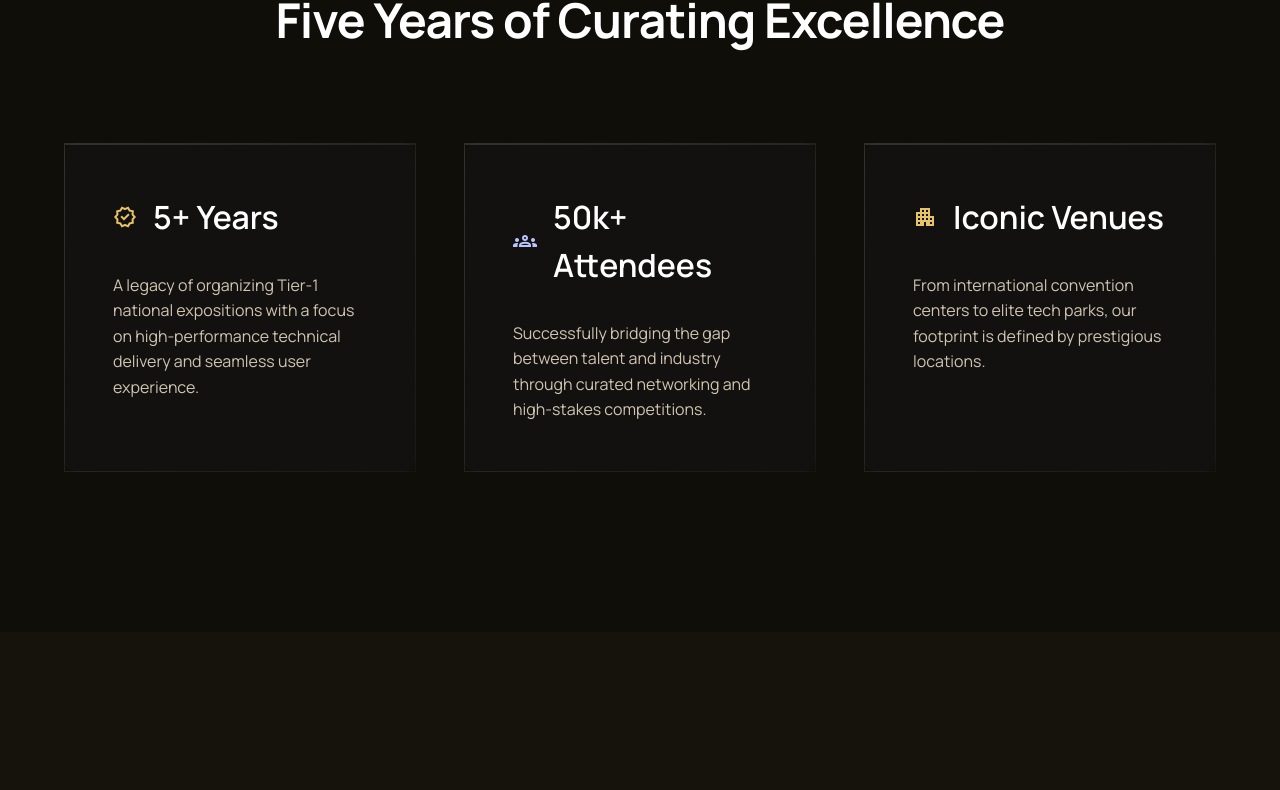
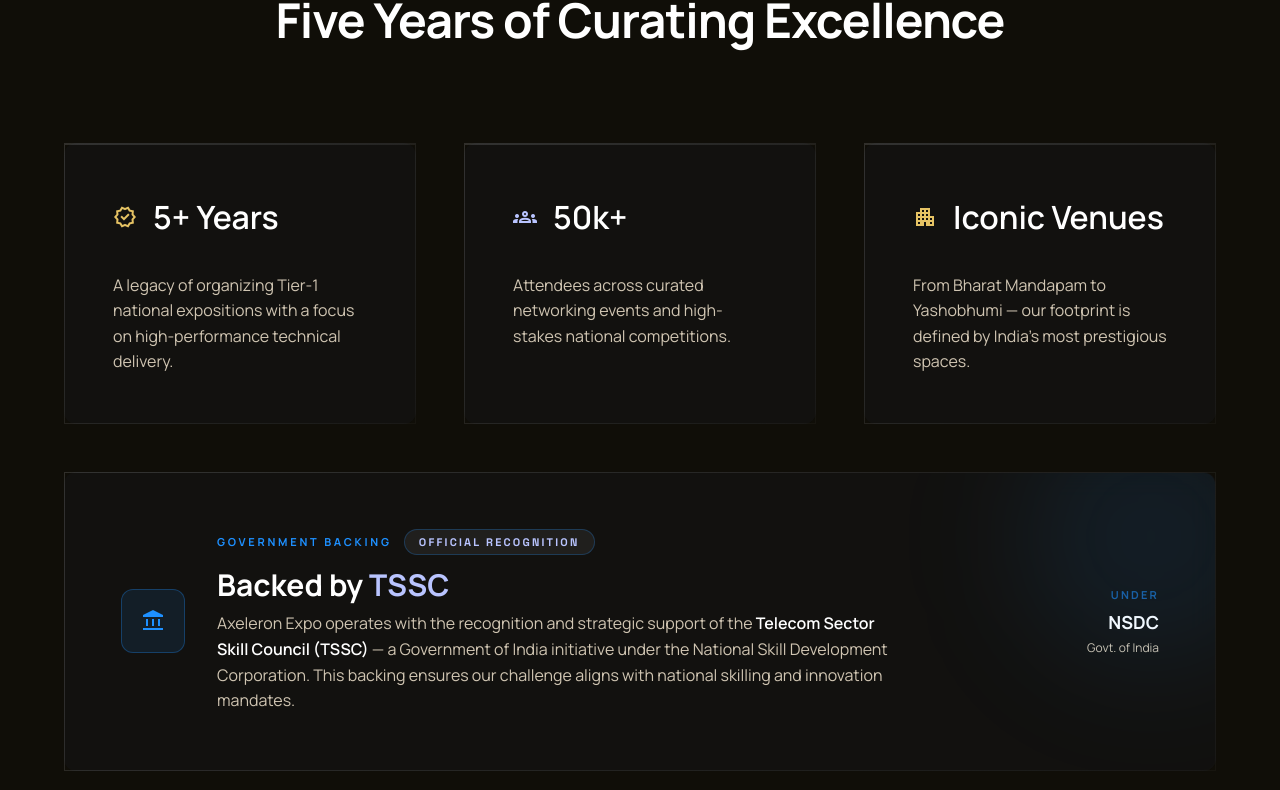
Before and after one commit to o7nolah-lgtm/Axeleron, a Next.js app: page /about in a window 1280 px wide. Shown: the part 1973-2763 px from the top of the page. Built offline with nearby package versions, Linux system fonts and the light colour scheme.

Commit message:
feat: add About page with mission, philosophy, and organizer details

```diff
--- a/app/about/page.tsx
+++ b/app/about/page.tsx
@@ -101,7 +101,7 @@
         </div>
       </section>
 
-      {/* Mobialive Credibility */}
+      {/* Organisers & Backing */}
       <section className="py-24 md:py-[160px] px-6 md:px-16 bg-[#100e08] relative overflow-hidden">
         <div className="max-w-6xl mx-auto">
           <div className="text-center mb-16 md:mb-24">
@@ -113,49 +113,70 @@
               Five Years of Curating Excellence
             </h2>
           </div>
-          <div className="grid grid-cols-1 md:grid-cols-3 gap-8 md:gap-12">
-            <div className="p-10 md:p-12 glass-card rounded-xl border-t-2 border-[#C9A84C] energy-glow-gold transition-all duration-500">
+
+          {/* Organiser + TSSC cards */}
+          <div className="grid grid-cols-1 md:grid-cols-3 gap-8 md:gap-12 mb-12">
+            <div className="p-10 md:p-12 glass-card rounded-xl border-t-2 border-[#C9A84C] hover:shadow-[0_0_30px_rgba(201,168,76,0.25)] transition-all duration-500">
               <div className="flex items-center gap-4 mb-8">
-                <span className="material-symbols-outlined text-[#e6c364] text-4xl">
-                  verified
-                </span>
-                <span className="font-[var(--font-space-grotesk)] text-[32px] font-semibold text-white">
-                  5+ Years
-                </span>
+                <span className="material-symbols-outlined text-[#e6c364] text-4xl">verified</span>
+                <span className="font-[var(--font-space-grotesk)] text-[32px] font-semibold text-white">5+ Years</span>
               </div>
               <p className="font-manrope text-[16px] leading-[1.6] text-[#d0c5b2]">
-                A legacy of organizing Tier-1 national expositions with a focus
-                on high-performance technical delivery and seamless user
-                experience.
+                A legacy of organizing Tier-1 national expositions with a focus on high-performance technical delivery.
               </p>
             </div>
             <div className="p-10 md:p-12 glass-card rounded-xl border-t-2 border-[#b9c4ff] transition-all duration-500">
               <div className="flex items-center gap-4 mb-8">
-                <span className="material-symbols-outlined text-[#b9c4ff] text-4xl">
-                  groups
-                </span>
-                <span className="font-[var(--font-space-grotesk)] text-[32px] font-semibold text-white">
-                  50k+ Attendees
-                </span>
+                <span className="material-symbols-outlined text-[#b9c4ff] text-4xl">groups</span>
+                <span className="font-[var(--font-space-grotesk)] text-[32px] font-semibold text-white">50k+</span>
               </div>
               <p className="font-manrope text-[16px] leading-[1.6] text-[#d0c5b2]">
-                Successfully bridging the gap between talent and industry
-                through curated networking and high-stakes competitions.
+                Attendees across curated networking events and high-stakes national competitions.
               </p>
             </div>
-            <div className="p-10 md:p-12 glass-card rounded-xl border-t-2 border-[#C9A84C] energy-glow-gold transition-all duration-500">
+            <div className="p-10 md:p-12 glass-card rounded-xl border-t-2 border-[#C9A84C] hover:shadow-[0_0_30px_rgba(201,168,76,0.25)] transition-all duration-500">
               <div className="flex items-center gap-4 mb-8">
-                <span className="material-symbols-outlined text-[#e6c364] text-4xl">
-                  apartment
-                </span>
-                <span className="font-[var(--font-space-grotesk)] text-[32px] font-semibold text-white">
-                  Iconic Venues
-                </span>
+                <span className="material-symbols-outlined text-[#e6c364] text-4xl">apartment</span>
+                <span className="font-[var(--font-space-grotesk)] text-[32px] font-semibold text-white">Iconic Venues</span>
               </div>
               <p className="font-manrope text-[16px] leading-[1.6] text-[#d0c5b2]">
-                From international convention centers to elite tech parks, our
-                footprint is defined by prestigious locations.
+                From Bharat Mandapam to Yashobhumi — our footprint is defined by India&apos;s most prestigious spaces.
               </p>
+            </div>
+          </div>
+
+          {/* TSSC Government Backing — full-width highlight card */}
+          <div className="glass-card rounded-xl border border-[#b9c4ff]/20 p-10 md:p-14 flex flex-col md:flex-row items-start md:items-center gap-8 relative overflow-hidden">
+            {/* blue glow accent */}
+            <div className="absolute -top-16 -right-16 w-64 h-64 rounded-full bg-[#1E90FF]/10 blur-3xl pointer-events-none" />
+            <div className="flex-shrink-0 w-16 h-16 rounded-xl bg-[#1E90FF]/10 border border-[#1E90FF]/30 flex items-center justify-center">
+              <span className="material-symbols-outlined text-[#1E90FF] text-3xl" style={{ fontVariationSettings: "'FILL' 1" }}>
+                account_balance
+              </span>
+            </div>
+            <div className="flex-1">
+              <div className="flex flex-wrap items-center gap-3 mb-3">
+                <span className="font-[var(--font-space-grotesk)] text-[11px] tracking-[0.25em] uppercase font-bold text-[#1E90FF]">
+                  Government Backing
+                </span>
+                <span className="chip border-[#1E90FF]/25 bg-[#1E90FF]/8 text-[#b9c4ff]">Official Recognition</span>
+              </div>
+              <h3 className="font-[var(--font-space-grotesk)] text-2xl md:text-3xl font-bold text-white mb-2">
+                Backed by <span className="text-[#b9c4ff]">TSSC</span>
+              </h3>
+              <p className="font-manrope text-[16px] leading-[1.6] text-[#d0c5b2] max-w-2xl">
+                Axeleron Expo operates with the recognition and strategic support of the{" "}
+                <span className="text-white font-semibold">Telecom Sector Skill Council (TSSC)</span> — a Government of
+                India initiative under the National Skill Development Corporation. This backing ensures our
+                challenge aligns with national skilling and innovation mandates.
+              </p>
+            </div>
+            <div className="flex-shrink-0 text-right hidden md:block">
+              <p className="font-[var(--font-space-grotesk)] text-[11px] tracking-[0.2em] uppercase font-bold text-[#1E90FF]/60 mb-1">
+                Under
+              </p>
+              <p className="font-[var(--font-space-grotesk)] font-bold text-white text-lg">NSDC</p>
+              <p className="font-manrope text-xs text-[#d0c5b2] mt-1">Govt. of India</p>
             </div>
           </div>
         </div>
--- a/app/page.tsx
+++ b/app/page.tsx
@@ -12,6 +12,41 @@
       <Navbar />
 
       <HeroSection />
+
+      {/* ── Organisers & Government Backing strip ── */}
+      <div className="border-y border-outline-variant/30 bg-surface-container-lowest py-6 px-6 md:px-margin-edge">
+        <div className="max-w-[1440px] mx-auto flex flex-col sm:flex-row items-center justify-center gap-6 md:gap-16">
+
+          {/* Label */}
+          <p className="label-caps text-outline whitespace-nowrap">Organised by</p>
+
+          {/* Urjionix • Mobialive */}
+          <div className="flex items-center gap-3">
+            <span className="material-symbols-outlined text-primary text-xl" style={{ fontVariationSettings: "'FILL' 1" }}>
+              business
+            </span>
+            <span className="font-space-grotesk font-bold text-on-surface tracking-tight text-lg">
+              Urjionix <span className="text-outline mx-1">•</span> Mobialive
+            </span>
+          </div>
+
+          {/* Divider */}
+          <div className="hidden sm:block w-px h-8 bg-outline-variant/50" />
+
+          {/* TSSC */}
+          <div className="flex items-center gap-3">
+            <span className="material-symbols-outlined text-[#1E90FF] text-xl" style={{ fontVariationSettings: "'FILL' 1" }}>
+              account_balance
+            </span>
+            <div className="flex flex-col leading-tight">
+              <span className="label-caps text-[#1E90FF] text-[10px]">Government Backed</span>
+              <span className="font-space-grotesk font-bold text-white tracking-tight">
+                TSSC <span className="text-outline font-normal text-sm">· NSDC, Govt. of India</span>
+              </span>
+            </div>
+          </div>
+        </div>
+      </div>
 
       <DomainTracks />
 
```
